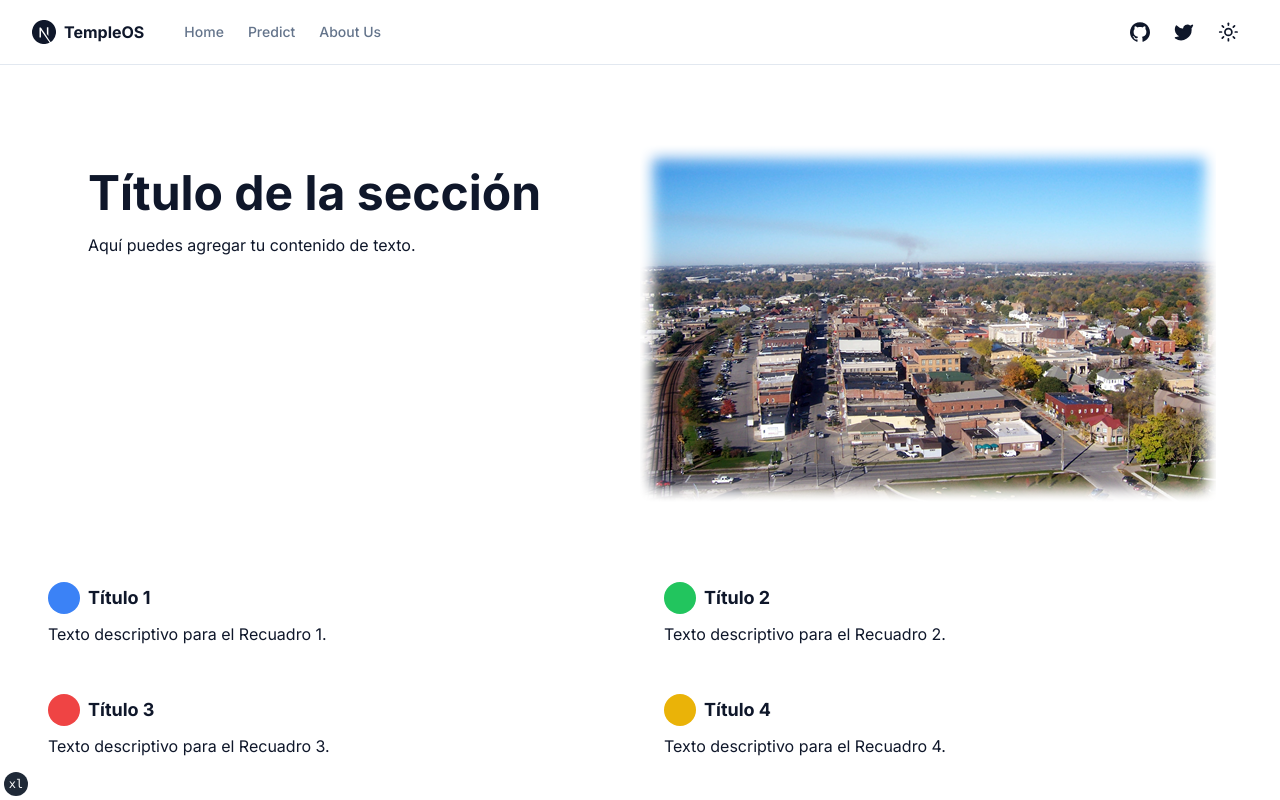
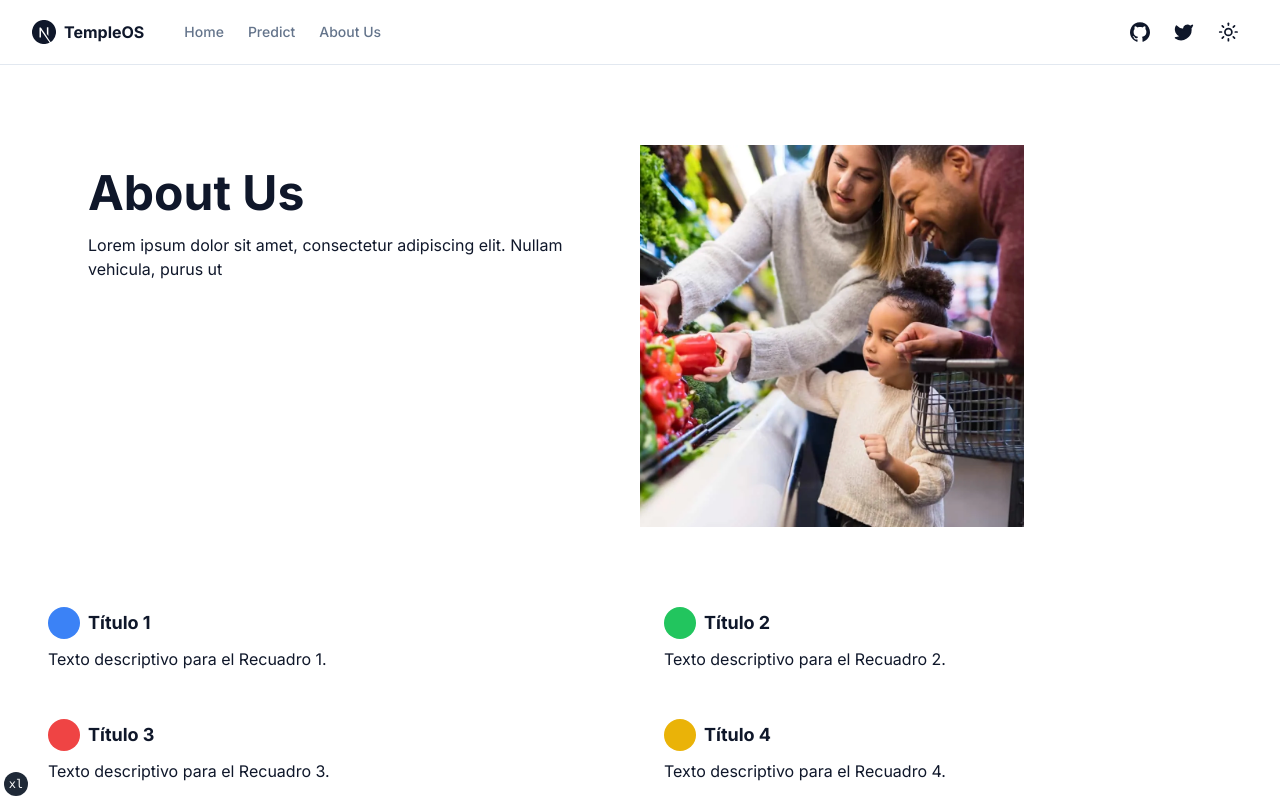
Before and after one commit to TempleOSi/frontend, a Next.js app: page / in a window 1280 px wide. Shown: the top 800 px of the page. Built offline with nearby package versions, Linux system fonts and the light colour scheme.

Commit message:
feature(head-info): Lo paso a componente

```diff
--- a/app/about-us/page.tsx
+++ b/app/about-us/page.tsx
@@ -1,15 +1,20 @@
 import React from 'react'
+
+// Componentes
+import HeadInfo from '@/components/elements/head-info'
+
+// Imagenes
+import family from "../../assets/family.png";
 
 const page = () => {
   return (
     <section className="container grid items-center gap-6 pb-8 pt-6 md:py-10">
-      <div className="flex flex-col items-center gap-2">
-        <p className="text-2xl font-bold"> About Us </p>
-
-      </div>
+      <HeadInfo
+        title="About Us"
+        text="Lorem ipsum dolor sit amet, consectetur adipiscing elit. Nullam vehicula, purus ut"
+        image={family}
+      />
     </section>
-
-
   )
 }
 
--- a/app/page.tsx
+++ b/app/page.tsx
@@ -4,7 +4,7 @@ import { siteConfig } from "@/config/site"
 import { buttonVariants } from "@/components/ui/button"
 import { ConfirmEventButton } from "@/components/confirm-event-button"
 import { Button } from "@/components/ui/button"
-import Imagen1 from "@/components/imagen1"
+import Image from "next/image";
 import { Input } from "@/components/ui/input"
 import {
   Card,
@@ -15,25 +15,22 @@ import {
   CardTitle,
 } from "@/components/ui/card"
 import HouseForm from "@/components/form/HouseForm"
+import ames from "../assets/ames.png";
+// Imagenes
+import family from "../assets/family.png";
+
+// Componentes
+import HeadInfo from "@/components/elements/head-info"
 
 export default async function IndexPage() {
 
   return (
     <section className="container grid items-center gap-6 pb-8 pt-6 md:py-10">
-      <section className="container grid items-center gap-6 pb-8 pt-6 md:py-10">
-        <div className="flex">
-          {/* Mitad Izquierda: Texto */}
-          <div className="w-1/2 p-6">
-            <h2 className="text-5xl font-bold">Título de la sección</h2>
-            <p className="mt-4">Aquí puedes agregar tu contenido de texto.</p>
-          </div>
-
-          {/* Mitad Derecha: Imagen */}
-          <div className="w-1/2">
-            <Imagen1 />
-          </div>
-        </div>
-      </section>
+      <HeadInfo
+        title="About Us"
+        text="Lorem ipsum dolor sit amet, consectetur adipiscing elit. Nullam vehicula, purus ut"
+        image={family}
+      />
       <section className="grid grid-cols-2 grid-rows-2 gap-4">
         {/* Recuadro 1 */}
         <div className="p-4 rounded-lg">
@@ -79,7 +76,10 @@ export default async function IndexPage() {
         </p>
         {/* Imagen */}
         <div className="mt-8 text-right">
-          <Imagen1 />
+          <Image
+            src={ames}
+            alt="Turquoise House"
+            className="w-3/4"/>;
         </div>
       </section>
     </section>
--- /dev/null
+++ b/components/elements/head-info.tsx
@@ -0,0 +1,24 @@
+import React from "react";
+import Image from "next/image";
+
+const HeadInfo = (props: any) => {
+    return (
+        <section className="container grid items-center gap-6 pb-8 pt-6 md:py-10">
+        <div className="flex">
+          {/* Mitad Izquierda: Texto */}
+          <div className="w-1/2 p-6">
+            <h2 className="text-5xl font-bold">{props.title}</h2>
+            <p className="mt-4">{props.text}</p>
+          </div>
+          {/* Mitad Derecha: Imagen */}
+          <div className="w-1/3">
+            <Image
+            src={props.image}
+            alt="House Examples"/>
+          </div>
+        </div>
+      </section>
+    )
+}
+
+export default HeadInfo;
```
Also changed, not shown: assets/family.png (added).
